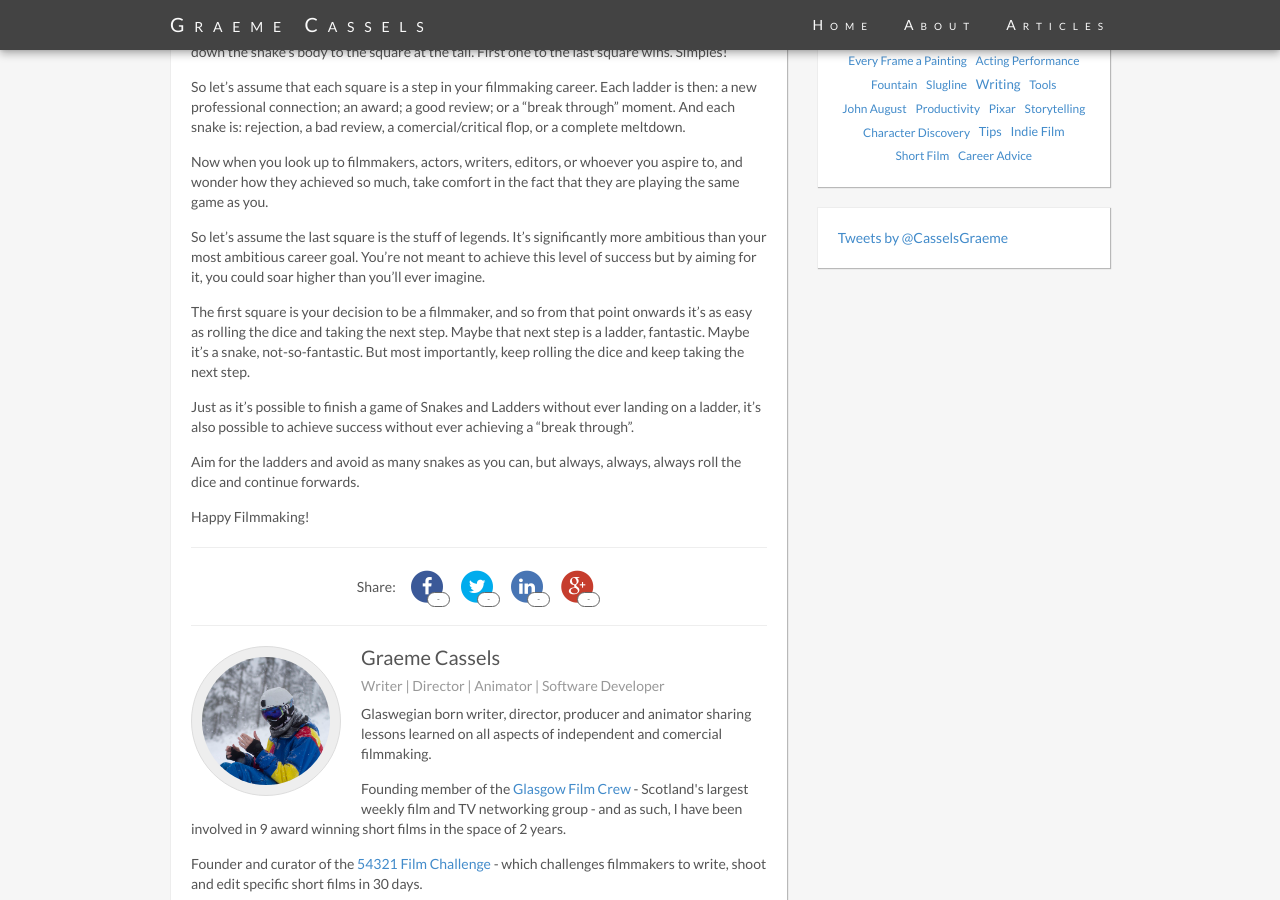
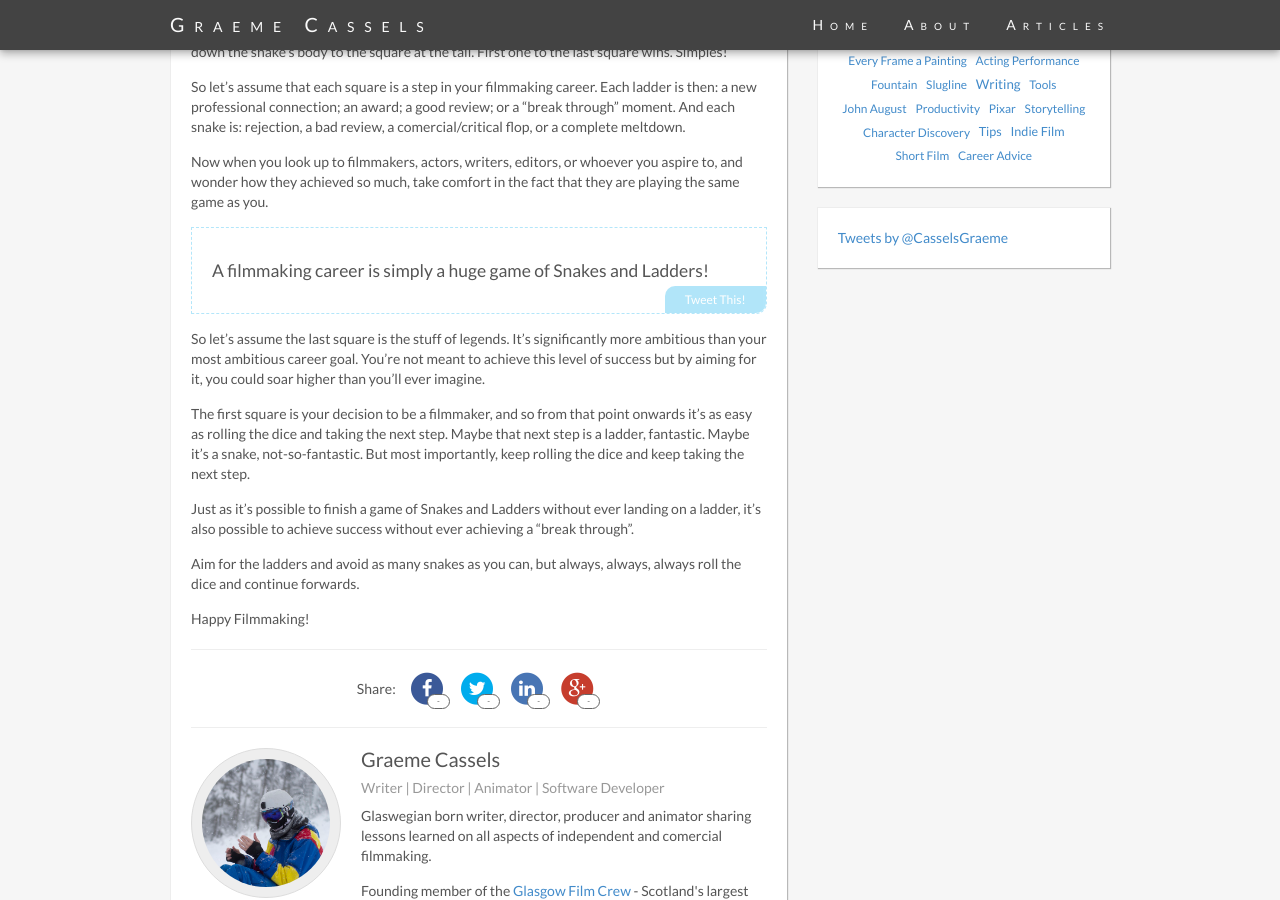
Before and after one commit to cassels/cassels.github.io, a Jekyll site: the page built from _posts/2015-08-11-what-can-filmmakers-learn-from-snakes-and-ladders.md, in a window 1280 px wide and 900 px high, scrolled down 771 px. Built offline with Jekyll 4.4.1, drawn with Linux system fonts in a browser that asks for light colours; comment, search, counter and statistics services are not loaded.

Commit message:
Content
Adding tweetable to Snakes and Ladders post

```diff
--- a/_posts/2015-08-11-what-can-filmmakers-learn-from-snakes-and-ladders.md
+++ b/_posts/2015-08-11-what-can-filmmakers-learn-from-snakes-and-ladders.md
@@ -25,6 +25,8 @@ So let's assume that each square is a step in your filmmaking career. Each ladde
 
 Now when you look up to filmmakers, actors, writers, editors, or whoever you aspire to, and wonder how they achieved so much, take comfort in the fact that they are playing the same game as you.
 
+>A filmmaking career is simply a huge game of Snakes and Ladders! <a class="social social-tweetable" data-quote="A filmmaking career is simply a huge game of Snakes and Ladders!" data-href="https://twitter.com/intent/tweet" data-hashtags="filmmakers, creative">Tweet This!</a>
+
 So let's assume the last square is the stuff of legends. It's significantly more ambitious than your most ambitious career goal. You're not meant to achieve this level of success but by aiming for it, you could soar higher than you'll ever imagine.
 
 The first square is your decision to be a filmmaker, and so from that point onwards it's as easy as rolling the dice and taking the next step. Maybe that next step is a ladder, fantastic. Maybe it's a snake, not-so-fantastic. But most importantly, keep rolling the dice and keep taking the next step.
```
